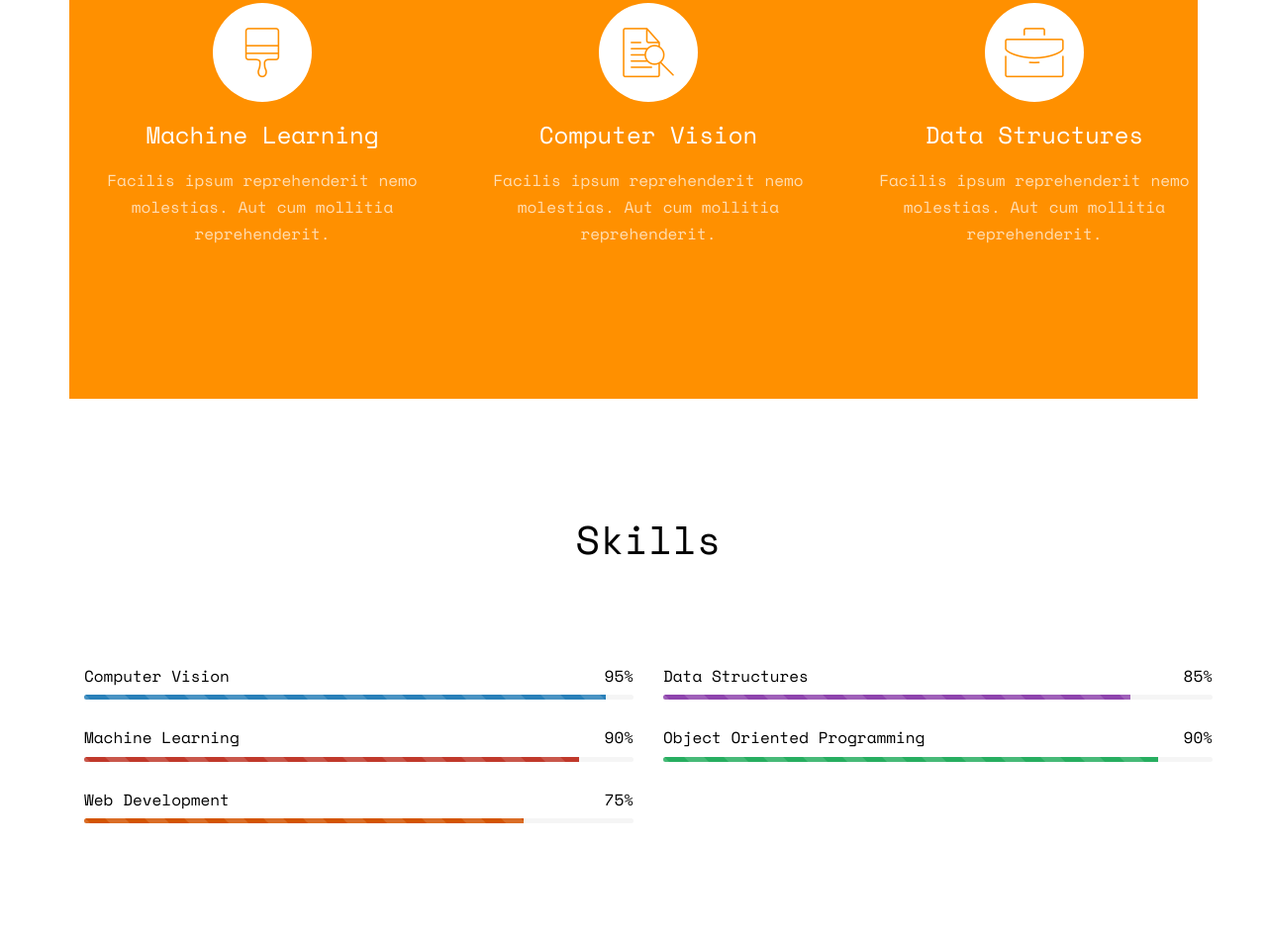
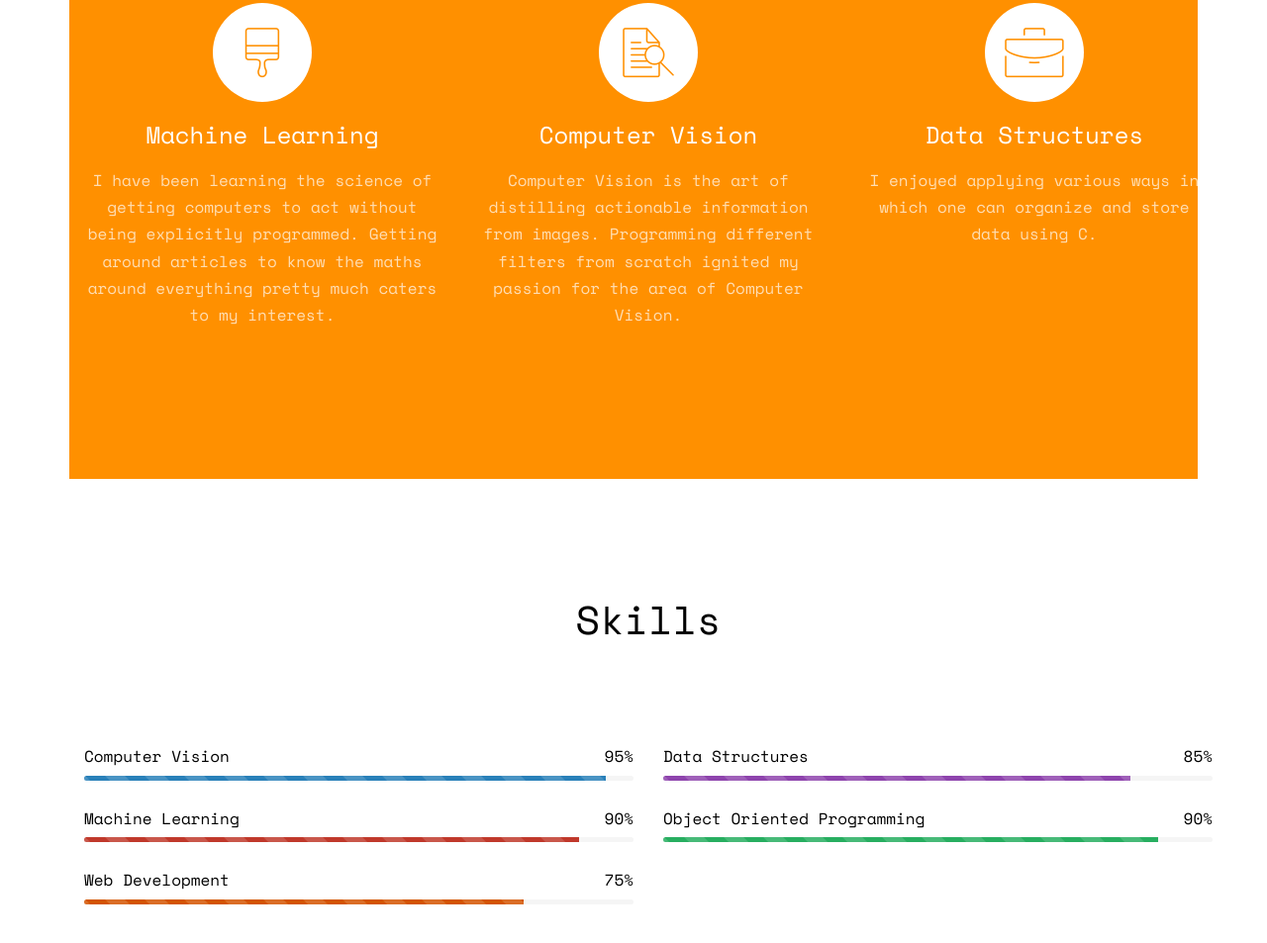
Before and after one commit to ritu01rt/mywebpage, a plain HTML site: page index.html in a window 1280 px wide. Shown: the part 4115-5068 px from the top of the page at 99% size. Drawn offline with nearby package versions, Linux system fonts and the light colour scheme; some packages are replaced by stand-ins of ours; no server answers; animation ran at ten frames a second; files whose address does not match are found by name.

Commit message:
Update index.html

```diff
--- a/index.html
+++ b/index.html
@@ -126,7 +126,7 @@
 		<div class="container">
 			<div class="row animate-box">
 				<div class="col-md-8 col-md-offset-2 text-center fh5co-heading">
-					<h2><a href="#" class="btn btn-default btn-lg">My Resume</a></h2>
+					<h2><a href="https://drive.google.com/open?id=15qEmtxKkNuFbXvJBeYboSvHlgUqcbysW" class="btn btn-default btn-lg">My Resume</a></h2>
 				</div>
 			</div>
 			<div class="row">
@@ -270,7 +270,7 @@
 							</span>
 							<div class="feature-copy">
 								<h3>Machine Learning</h3>
-								<p>Facilis ipsum reprehenderit nemo molestias. Aut cum mollitia reprehenderit.</p>
+								<p>I have been learning the science of getting computers to act without being explicitly programmed. Getting around articles to know the maths around everything pretty much caters to my interest.</p>
 							</div>
 						</div>
 					</div>
@@ -282,7 +282,7 @@
 							</span>
 							<div class="feature-copy">
 								<h3>Computer Vision</h3>
-								<p>Facilis ipsum reprehenderit nemo molestias. Aut cum mollitia reprehenderit.</p>
+								<p> Computer Vision is the art of distilling actionable information from images. Programming different filters from scratch ignited my passion for the area of Computer Vision.</p>
 							</div>
 						</div>
 					</div>
@@ -294,7 +294,7 @@
 							</span>
 							<div class="feature-copy">
 								<h3>Data Structures</h3>
-								<p>Facilis ipsum reprehenderit nemo molestias. Aut cum mollitia reprehenderit.</p>
+								<p>I enjoyed applying various ways in which one can organize and store data using C.</p>
 							</div>
 						</div>
 					</div>
```
